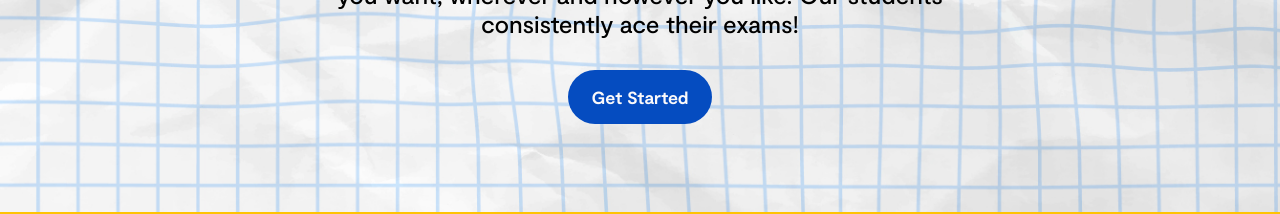
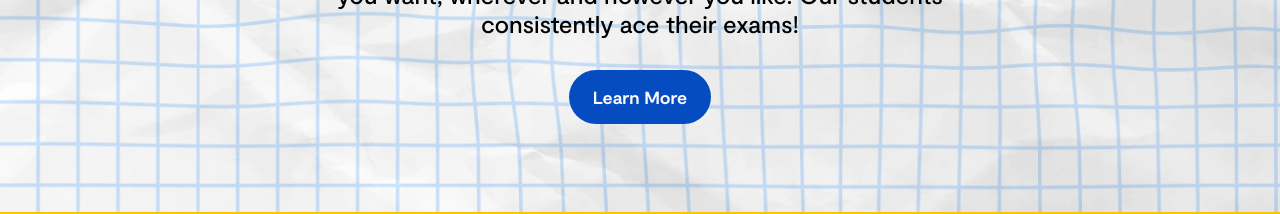
Before and after one commit to lernib/website, a SvelteKit app: page / in a window 1280 px wide. Shown: the part 537-751 px from the top of the page. Built offline with nearby package versions, Linux system fonts and the light colour scheme; no server answers; what aws-jwt-verify would draw is missing.

Commit message:
Minor revisions

```diff
--- a/src/routes/+page.svelte
+++ b/src/routes/+page.svelte
@@ -26,7 +26,7 @@
       <br />
       consistently ace their exams!
     </h2>
-    <a href="/get-started">Get Started</a>
+    <a href="/about">Learn More</a>
   </div>
   <span class="hero-promo">
     Get your first session free of charge.
--- a/src/routes/about/+page.svelte
+++ b/src/routes/about/+page.svelte
@@ -150,7 +150,7 @@
     flex-direction: column;
     justify-content: start;
     align-items: center;
-    margin-top: 2rem;
+    margin: 2rem 0;
 
     h1 {
       font-size: 2rem;
```
